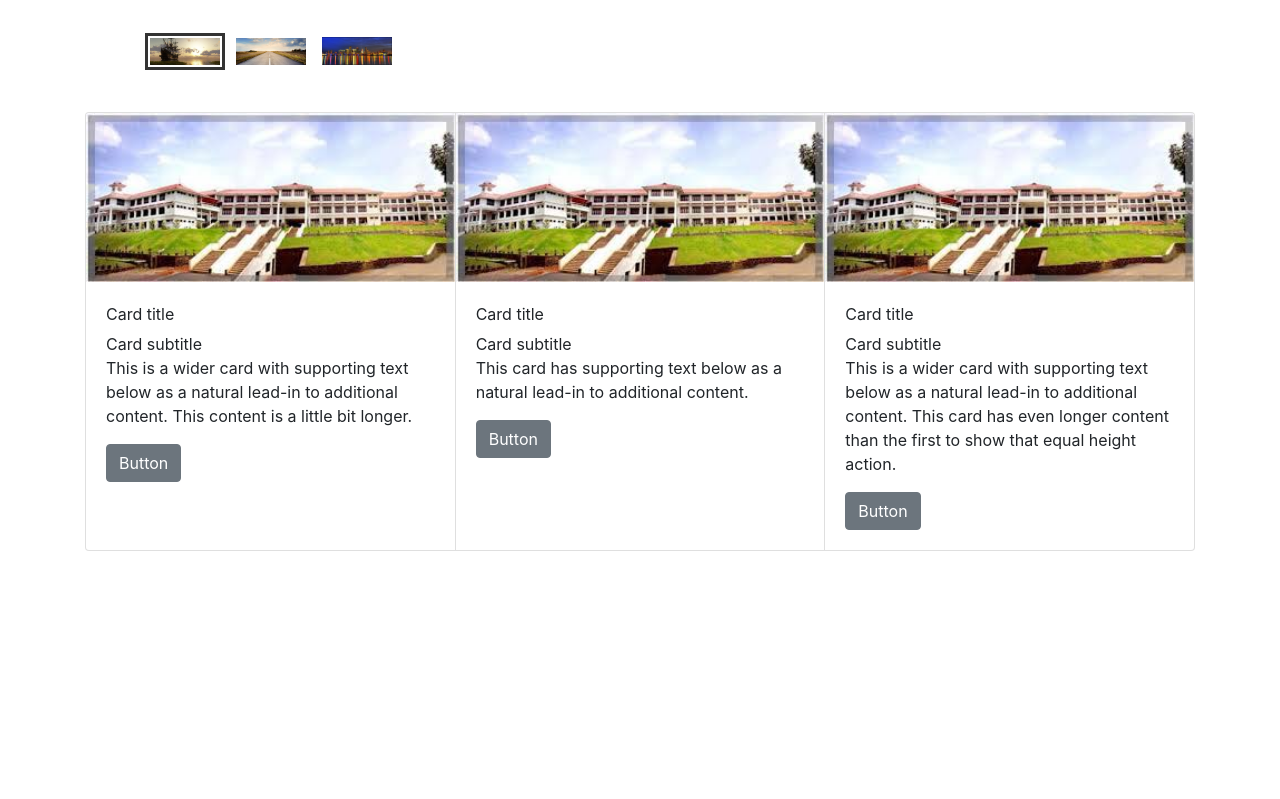
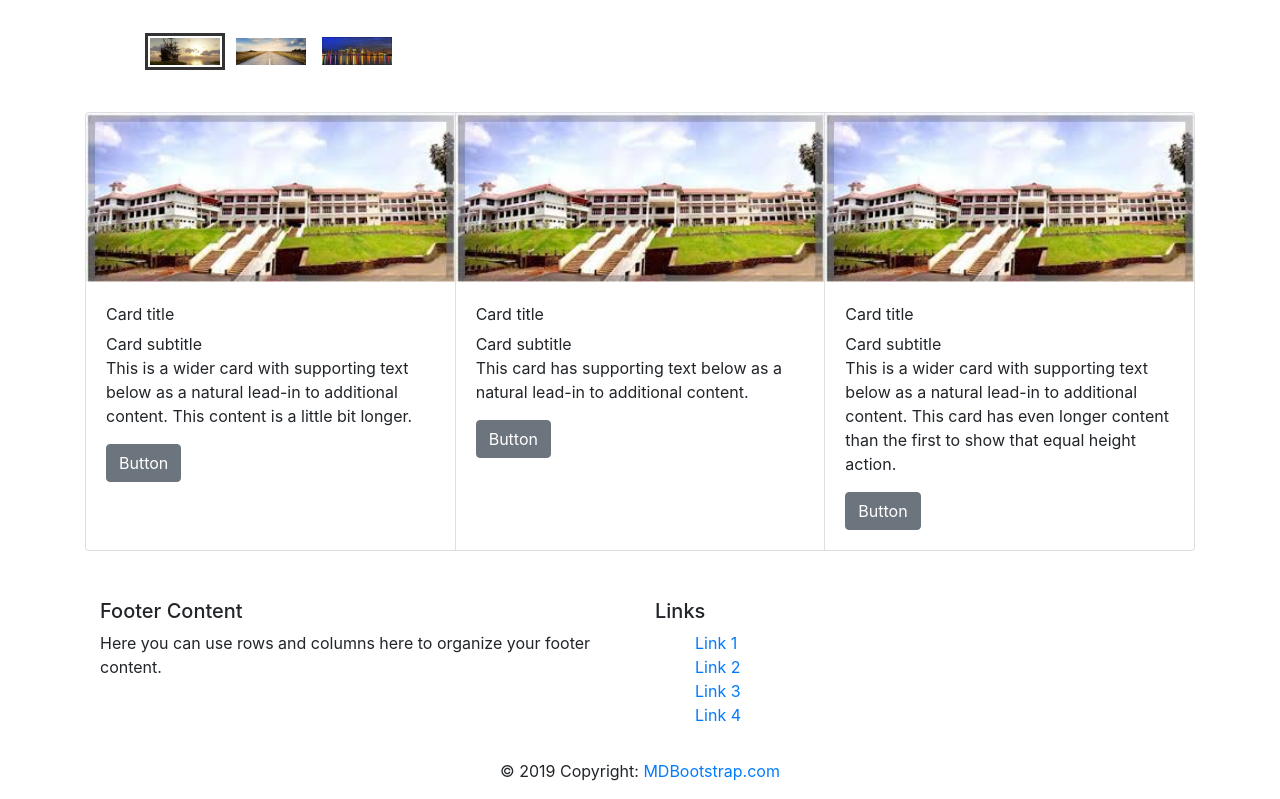
Before and after one commit to abin222/vjcetweb1, a React (Create React App) app: page / in a window 1280 px wide. Shown: the part 516-1315 px from the top of the page. Before the commit the page ends 1067 px from the top, so only its background shows below. Built offline with nearby package versions, Linux system fonts and the light colour scheme.

Commit message:
Add files via upload

```diff
--- a/src/App.js
+++ b/src/App.js
@@ -3,6 +3,7 @@ import Navbar from "./components/navbar.jsx";
 import Header from "./components/header.jsx";
 import Slider from "./components/slider.jsx";
 import News from "./components/cards.jsx";
+import FooterPage from "./components/footer.jsx";
 import "./App.css";
 
 class App extends Component {
@@ -14,6 +15,7 @@ class App extends Component {
           <Navbar />
           <Slider />
           <News />
+          <FooterPage />
         </main>
       </React.Fragment>
     );
```
